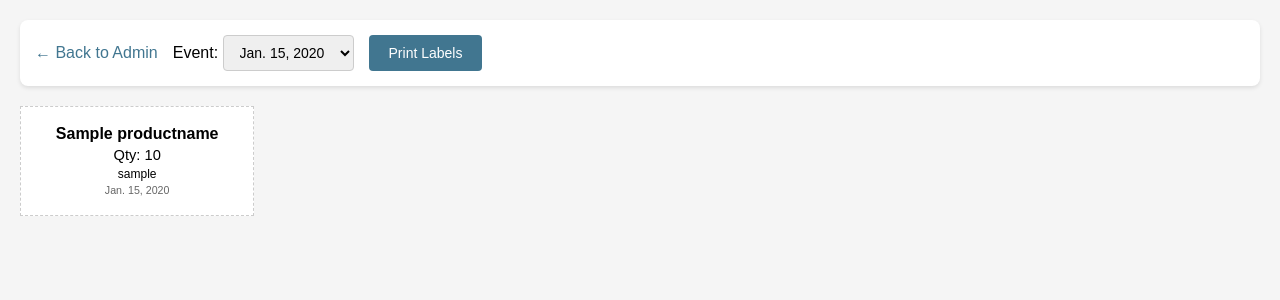
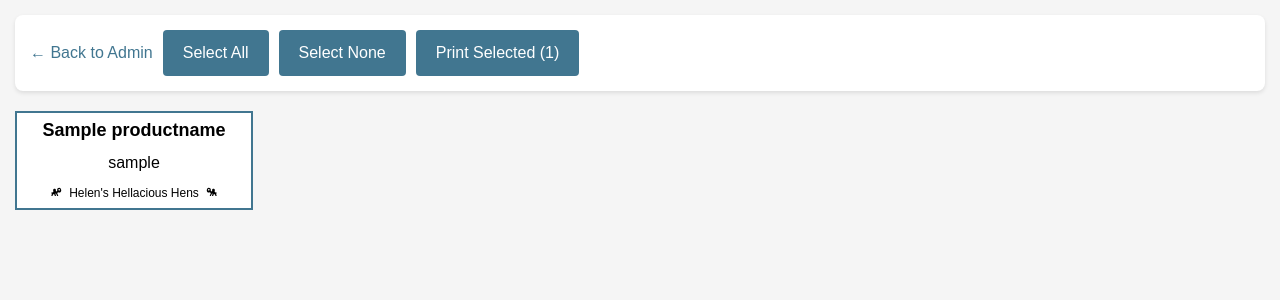
Before and after one commit to jmetzg11/farmsville, a Django app: template admin/farmsville/templates/admin/print_labels.html in a window 1280 px wide. Shown: the top 300 px of the page. Run offline with Django 5.2, Linux system fonts and the light colour scheme; the template is opened without the code that fills it: values that come from a table or form of the project are taken from there, others are empty; tables that the repository leaves empty hold one stand-in row (values such as "Sample post").

Commit message:
Fix printer errors

```diff
--- /dev/null
+++ b/admin/farmsville/static/print_labels.js
@@ -0,0 +1,84 @@
+document.addEventListener('DOMContentLoaded', function() {
+    const labels = document.querySelectorAll('.label');
+    const selectAllBtn = document.getElementById('select-all');
+    const selectNoneBtn = document.getElementById('select-none');
+    const printSelectedBtn = document.getElementById('print-selected');
+
+    // Toggle selection on label click
+    labels.forEach(label => {
+        label.addEventListener('click', function() {
+            this.classList.toggle('selected');
+            updatePrintButton();
+        });
+    });
+
+    // Select all
+    selectAllBtn.addEventListener('click', function() {
+        labels.forEach(label => label.classList.add('selected'));
+        updatePrintButton();
+    });
+
+    // Select none
+    selectNoneBtn.addEventListener('click', function() {
+        labels.forEach(label => label.classList.remove('selected'));
+        updatePrintButton();
+    });
+
+    // Print selected - sends to local Python bridge
+    printSelectedBtn.addEventListener('click', async function() {
+        const selectedLabels = document.querySelectorAll('.label.selected');
+
+        if (selectedLabels.length === 0) {
+            alert('Please select at least one label to print');
+            return;
+        }
+
+        printSelectedBtn.disabled = true;
+        const originalText = printSelectedBtn.textContent;
+
+        for (const label of selectedLabels) {
+            const product = label.dataset.product || '';
+            const user = label.dataset.user || '';
+
+            printSelectedBtn.textContent = `Printing: ${product}...`;
+
+            try {
+                // Use 127.0.0.1 instead of localhost for maximum compatibility
+                const response = await fetch('http://127.0.0.1:5555/print', {
+                    method: 'POST',
+                    mode: 'cors',
+                    headers: {
+                        'Content-Type': 'application/json',
+                    },
+                    body: JSON.stringify({
+                        product: product,
+                        user: user
+                    })
+                });
+
+                if (!response.ok) {
+                    const errorData = await response.json();
+                    alert(`Error printing ${product}: ${errorData.message}`);
+                }
+            } catch (err) {
+                console.error("Connection Error:", err);
+                alert("The Printer Bridge is not responding. Check the PowerShell window!");
+                break;
+            }
+        }
+
+        printSelectedBtn.disabled = false;
+        printSelectedBtn.textContent = originalText;
+    });
+
+    function updatePrintButton() {
+        const selectedCount = document.querySelectorAll('.label.selected').length;
+        printSelectedBtn.textContent = selectedCount > 0
+            ? `Print Selected (${selectedCount})`
+            : 'Print Selected';
+    }
+
+    // Start with all selected
+    labels.forEach(label => label.classList.add('selected'));
+    updatePrintButton();
+});
--- a/admin/farmsville/templates/admin/print_labels.html
+++ b/admin/farmsville/templates/admin/print_labels.html
@@ -2,12 +2,13 @@
 <html>
 <head>
     <title>Print Labels</title>
+    <meta name="viewport" content="width=device-width, initial-scale=1">
     <style>
         * { margin: 0; padding: 0; box-sizing: border-box; }
 
         body {
             font-family: Arial, sans-serif;
-            padding: 20px;
+            padding: 15px;
             background: #f5f5f5;
         }
 
@@ -18,23 +19,17 @@
             border-radius: 8px;
             box-shadow: 0 2px 4px rgba(0,0,0,0.1);
             display: flex;
-            gap: 15px;
+            flex-wrap: wrap;
+            gap: 10px;
             align-items: center;
-        }
-
-        .controls select {
-            padding: 8px 12px;
-            font-size: 14px;
-            border: 1px solid #ccc;
-            border-radius: 4px;
         }
 
         .controls button {
             background: #417690;
             color: white;
             border: none;
-            padding: 10px 20px;
-            font-size: 14px;
+            padding: 14px 20px;
+            font-size: 16px;
             border-radius: 4px;
             cursor: pointer;
         }
@@ -46,48 +41,87 @@
         .back-link {
             color: #417690;
             text-decoration: none;
+            font-size: 16px;
+            padding: 10px 0;
         }
 
         .labels-container {
-            display: flex;
-            flex-wrap: wrap;
-            gap: 10px;
+            display: grid;
+            grid-template-columns: repeat(2, 1fr);
+            gap: 15px;
+        }
+
+        @media (min-width: 600px) {
+            .labels-container {
+                grid-template-columns: repeat(3, 1fr);
+            }
+        }
+
+        @media (min-width: 900px) {
+            .labels-container {
+                grid-template-columns: repeat(4, 1fr);
+            }
+        }
+
+        @media (min-width: 1200px) {
+            .labels-container {
+                grid-template-columns: repeat(5, 1fr);
+            }
         }
 
         .label {
-            width: 62mm;
-            height: 29mm;
-            padding: 2mm;
-            border: 1px dashed #ccc;
+            aspect-ratio: 2.4 / 1;
+            padding: 8px;
+            border: 2px solid #ccc;
             background: white;
             display: flex;
             flex-direction: column;
+            justify-content: space-between;
+            cursor: pointer;
+            transition: border-color 0.2s, opacity 0.2s;
+            opacity: 0.5;
+        }
+
+        .label.selected {
+            border-color: #417690;
+            opacity: 1;
+        }
+
+        .label:hover {
+            border-color: #205067;
+        }
+
+        .product-name {
+            font-size: 18px;
+            font-weight: bold;
+            text-align: center;
+            word-wrap: break-word;
+            overflow-wrap: break-word;
+            line-height: 1.1;
+        }
+
+        .user-name {
+            font-size: 16px;
+            text-align: center;
+            flex: 1;
+            display: flex;
+            align-items: center;
             justify-content: center;
         }
 
-        .product-name {
-            font-size: 12pt;
-            font-weight: bold;
+        .farm-name {
+            font-size: 12px;
             text-align: center;
-            margin-bottom: 1mm;
+            display: flex;
+            align-items: center;
+            justify-content: center;
+            gap: 6px;
+            white-space: nowrap;
         }
 
-        .quantity {
-            font-size: 11pt;
-            text-align: center;
-            margin-bottom: 1mm;
-        }
-
-        .user-name {
-            font-size: 9pt;
-            text-align: center;
-            margin-bottom: 1mm;
-        }
-
-        .event-date {
-            font-size: 8pt;
-            text-align: center;
-            color: #666;
+        .farm-name svg {
+            width: 14px;
+            height: 14px;
         }
 
         .no-labels {
@@ -96,19 +130,19 @@
             text-align: center;
             color: #666;
             border-radius: 8px;
+            font-size: 18px;
         }
 
         /* Print-specific styles for Brother QL-820NWB 62mm labels */
         @media print {
             @page {
-                size: 62mm 29mm;
                 margin: 0;
+                padding: 0;
             }
 
             body {
+                margin: 0;
                 padding: 0;
-                margin: 0;
-                background: white;
             }
 
             .controls {
@@ -120,45 +154,63 @@
             }
 
             .label {
-                width: 62mm;
-                height: 29mm;
+                width: 100%;
                 padding: 2mm;
-                margin: 0;
                 border: none;
+                opacity: 1;
+                aspect-ratio: auto;
                 page-break-after: always;
                 page-break-inside: avoid;
             }
 
-            .label:last-child {
-                page-break-after: auto;
+            .product-name {
+                font-size: 24pt;
+                margin-bottom: 2mm;
+            }
+
+            .user-name {
+                font-size: 18pt;
+                margin-bottom: 3mm;
+            }
+
+            .farm-name {
+                font-size: 12pt;
+            }
+
+            .farm-name svg {
+                width: 16pt;
+                height: 16pt;
+            }
+
+            .label:not(.selected) {
+                display: none;
             }
         }
     </style>
 </head>
-<body>
+<body data-event-date="{% if event %}{{ event.date|date:'Y-m-d' }}{% else %}labels{% endif %}">
     <div class="controls">
         <a href="/" class="back-link">&larr; Back to Admin</a>
-        <label>Event:
-            <select onchange="window.location.search='event='+this.value">
-                {% for event in events %}
-                <option value="{{ event.id }}" {% if event.id == selected_event_id %}selected{% endif %}>{{ event.date }}</option>
-                {% endfor %}
-            </select>
-        </label>
-        <button onclick="window.print()">Print Labels</button>
+        <button id="select-all">Select All</button>
+        <button id="select-none">Select None</button>
+        <button id="print-selected">Print Selected</button>
     </div>
 
     <div class="labels-container">
         {% for claim in claims %}
-        <div class="label">
+        <div class="label" data-product="{{ claim.product.product_name.name }}" data-user="{{ claim.user_name }}">
             <div class="product-name">{{ claim.product.product_name.name }}</div>
-            <div class="quantity">Qty: {{ claim.qty }}</div>
             <div class="user-name">{{ claim.user_name }}</div>
-            <div class="event-date">{{ claim.product.event.date }}</div>
+            <div class="farm-name">
+                <svg viewBox="0 0 24 24" fill="black"><path d="M17.5 3C15.5 3 14 4.5 14 6.5c0 .5.1 1 .3 1.4L13 9.5l-1.5-1c.3-.5.5-1 .5-1.5 0-1.5-1.2-2.5-2.5-2.5S7 5.5 7 7c0 .8.3 1.5.8 2L6 11H4v2h1l-1 4h2l1-3h2l1 3h2l-1-4h1l2 4h2l-2-5 2-1.5c.5.3 1 .5 1.5.5 2 0 3.5-1.5 3.5-3.5S19.5 3 17.5 3zm0 5c-.8 0-1.5-.7-1.5-1.5S16.7 5 17.5 5s1.5.7 1.5 1.5S18.3 8 17.5 8z"/></svg>
+                Helen's Hellacious Hens
+                <svg viewBox="0 0 24 24" fill="black" style="transform: scaleX(-1)"><path d="M17.5 3C15.5 3 14 4.5 14 6.5c0 .5.1 1 .3 1.4L13 9.5l-1.5-1c.3-.5.5-1 .5-1.5 0-1.5-1.2-2.5-2.5-2.5S7 5.5 7 7c0 .8.3 1.5.8 2L6 11H4v2h1l-1 4h2l1-3h2l1 3h2l-1-4h1l2 4h2l-2-5 2-1.5c.5.3 1 .5 1.5.5 2 0 3.5-1.5 3.5-3.5S19.5 3 17.5 3zm0 5c-.8 0-1.5-.7-1.5-1.5S16.7 5 17.5 5s1.5.7 1.5 1.5S18.3 8 17.5 8z"/></svg>
+            </div>
         </div>
         {% empty %}
         <div class="no-labels">No claimed products for this event</div>
         {% endfor %}
     </div>
+    <script src="/static/print_labels.js"></script>
 </body>
 </html>
--- a/admin/farmsville/urls.py
+++ b/admin/farmsville/urls.py
@@ -17,8 +17,11 @@ Including another URLconf
 from django.contrib import admin
 from django.urls import path
 from django.shortcuts import redirect
+from . import views
 
 urlpatterns = [
     path('', admin.site.urls),
     path('admin/', lambda request: redirect('/', permanent=True)),
+    path('print-label/', views.print_label, name='print_label'),
+    path('print-labels/', views.print_labels_batch, name='print_labels_batch'),
 ]
```
Also changed, not shown: admin/farmsville/admin.py (+7 -19 lines), admin/farmsville/templates/admin/index.html (+24 -12 lines), admin/farmsville/views.py (added, +78 -0 lines).
